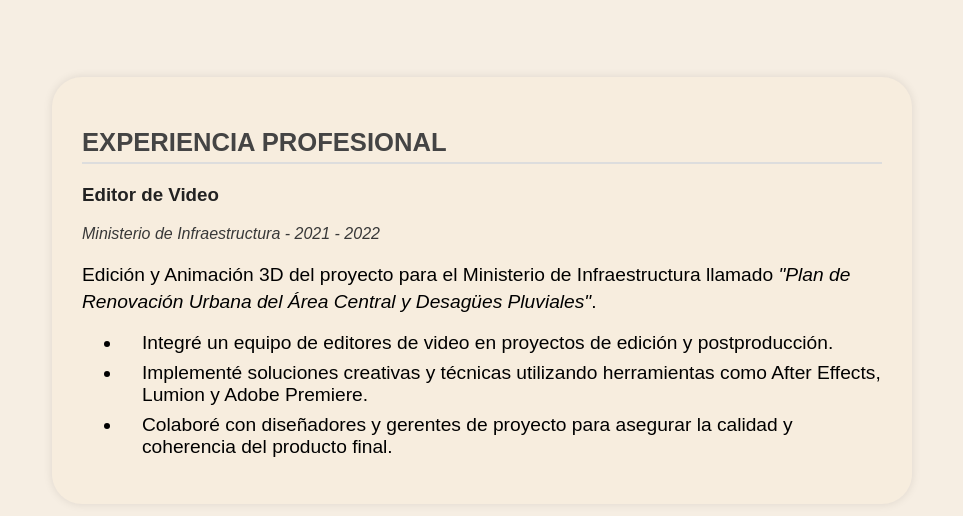
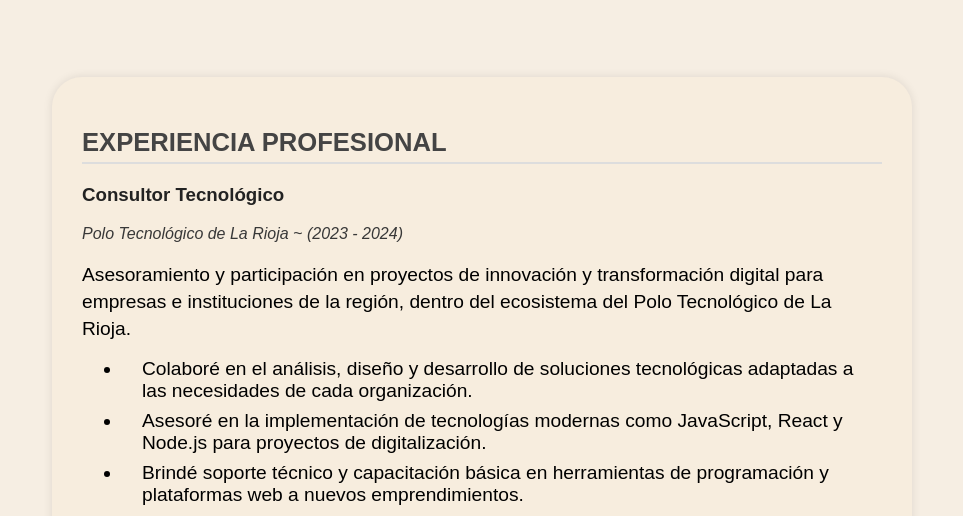
Before and after one commit to FabriP11/TP1-PROGRAMACION3, a plain HTML site: page experiencia.html in a window 1280 px wide. Shown: the part 284-800 px from the top of the page, without its empty margins (158-1121 px from the left). Drawn offline with Linux system fonts and the light colour scheme.

Commit message:
agregue una experiencia laboral

```diff
--- a/experiencia.html
+++ b/experiencia.html
@@ -30,11 +30,25 @@
     <section class="tituloviñeta">
         <h2>EXPERIENCIA PROFESIONAL</h2>
         <div>
+            <h3>Consultor Tecnológico</h3>
+            <p class="empresa">Polo Tecnológico de La Rioja ~ (2023 - 2024)</p>
+            <p class="descripcion">
+                Asesoramiento y participación en proyectos de innovación y
+                transformación digital para empresas e instituciones de la región,
+                dentro del ecosistema del Polo Tecnológico de La Rioja.</p>
+            <ol>
+                <li>Colaboré en el análisis, diseño y desarrollo de soluciones tecnológicas adaptadas a las necesidades de cada organización.</li>
+                <li>Asesoré en la implementación de tecnologías modernas como JavaScript, React y Node.js para proyectos de digitalización.</li>
+                <li>Brindé soporte técnico y capacitación básica en herramientas de programación y plataformas web a nuevos emprendimientos.</li>
+            </ol>
+        </div>
+        <br>
+        <div>
             <h3>Editor de Video</h3>
-            <p class="empresa">Ministerio de Infraestructura - 2021 - 2022</p>
+            <p class="empresa">Ministerio de Infraestructura ~ (2021 - 2022)</p>
             <p class="descripcion">
                 Edición y Animación 3D del proyecto para el Ministerio de Infraestructura llamado
-                <i>"Plan de Renovación Urbana del Área Central y Desagües Pluviales"</i>.
+                "Plan de Renovación Urbana del Área Central y Desagües Pluviales".
             </p>
             <ol>
                 <li>Integré un equipo de editores de video en proyectos de edición y postproducción.</li>
```
